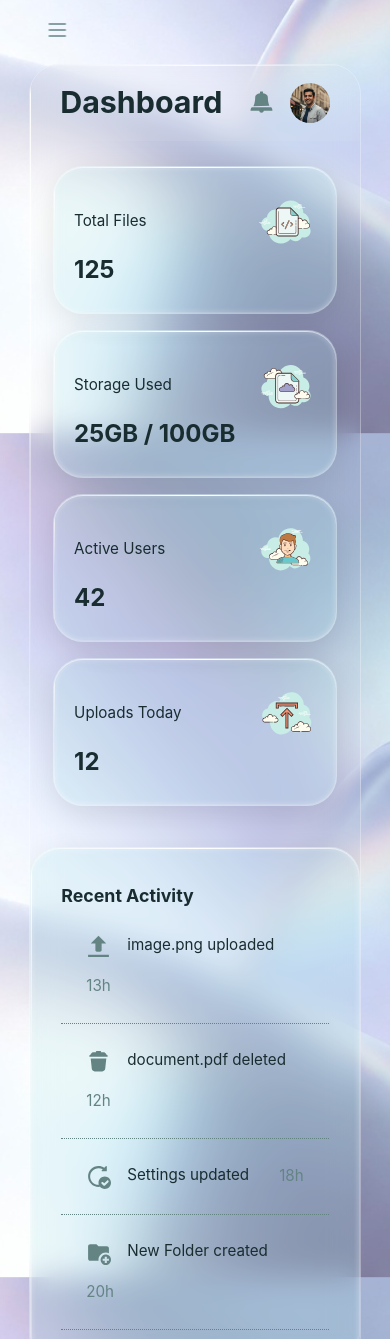
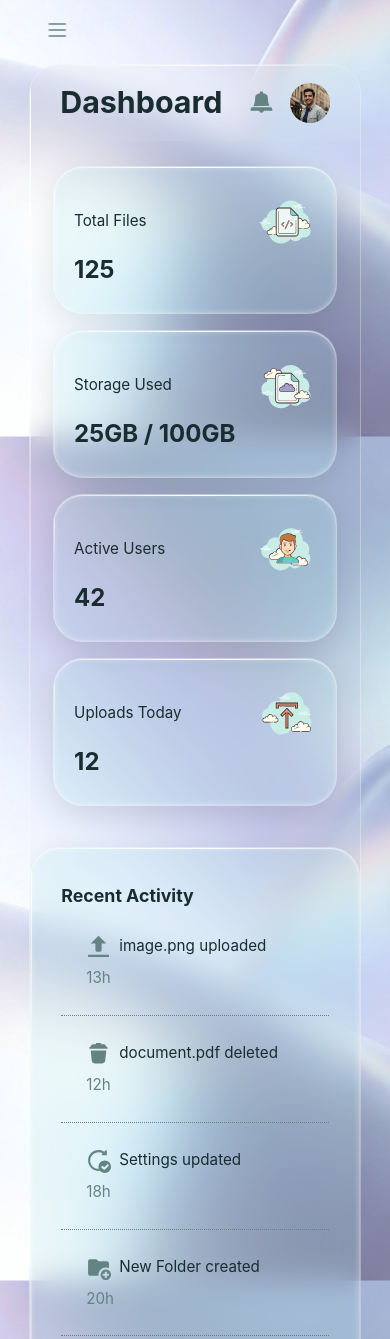
Before and after one commit to elahe-hemmati/admin-file-manager, a website: page index.html in a window 390 px wide. Shown: the top 1339 px of the page. Drawn offline with Linux system fonts and the light colour scheme.

Commit message:
fix: improve mobile responsiveness

```diff
--- a/package.json
+++ b/package.json
@@ -4,7 +4,7 @@
   "description": "",
   "main": "index.js",
   "scripts": {
-    "sass": "sass -w sass/main.scss css/style.css"
+    "sass": "sass -w scss/main.scss css/style.css"
   },
   "keywords": [],
   "author": "",
--- a/scss/layout/_btn.scss
+++ b/scss/layout/_btn.scss
@@ -6,6 +6,7 @@
     @include mix.glass();
     @include mix.btn();
     font-size: clamp(12px, 2.5vw, 16px);
+    flex-shrink: 0;
 }
 
 // toggle sidebar
--- a/scss/pages/_dashboard.scss
+++ b/scss/pages/_dashboard.scss
@@ -58,7 +58,6 @@
 .activity {
     li {
         @include mix.flex(row, space-between, center);
-        flex-wrap: wrap;
         gap: 1rem;
         padding: 25px;
         border-bottom: 1px dotted $clr-secondary;
@@ -66,14 +65,26 @@
         span {
             color: $clr-secondary;
             transition: color 0.3s;
+            flex-shrink: 0;
         }
     }
 }
 
-.left {
-    display: flex;
-    gap: 1rem;
+@media (max-width: 422px) {
+    .activity li {
+        flex-direction: column;
+        align-items: flex-start;
+        gap: 0.5rem;
+    }
 }
+
+
+   .left {
+            display: flex;
+            align-items: center;
+            gap: 0.5rem;
+            min-width: 0;
+        }
 
 .activity-icon {
     @include mix.img-size(25px, 25px);
--- a/scss/pages/_file-manager.scss
+++ b/scss/pages/_file-manager.scss
@@ -5,8 +5,10 @@
 .toolbar {
     display: flex;
     justify-content: flex-end;
+    align-items: center;
     padding: $padding-bar;
     gap: 1rem;
+    flex-wrap: wrap;
 }
 
 .file-cards-container {
@@ -56,7 +58,7 @@
 }
 
 @media (min-width: 22.5rem) {
-  .file-card{
+    .file-card {
         width: 250px;
         display: grid;
         grid-template-columns: 1fr 1fr;
```
Also changed, not shown: README.md (added), css/style.css, img/screenshot/screenshot-1.png (added), img/screenshot/screenshot-2.png (added), img/screenshot/screenshot-3.png (added), img/screenshot/screenshot-4.png (added), 1 other file. Lines whose indentation alone changed are shown as unchanged.
